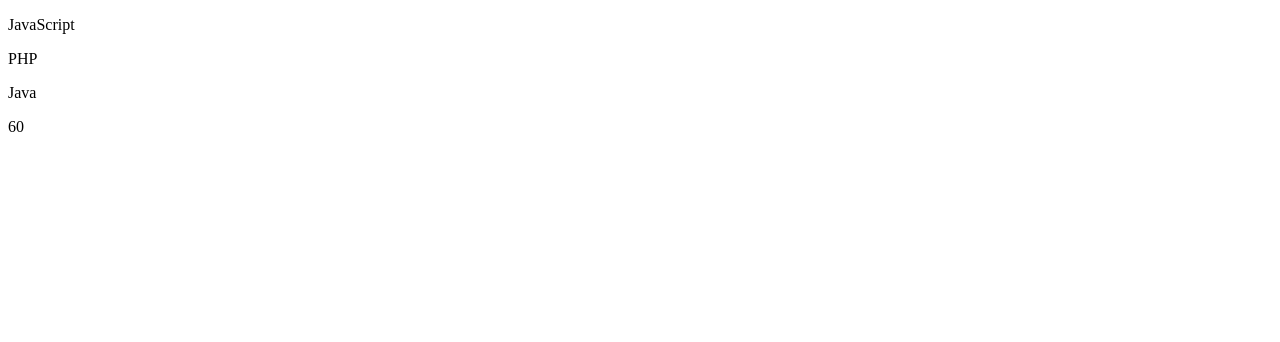
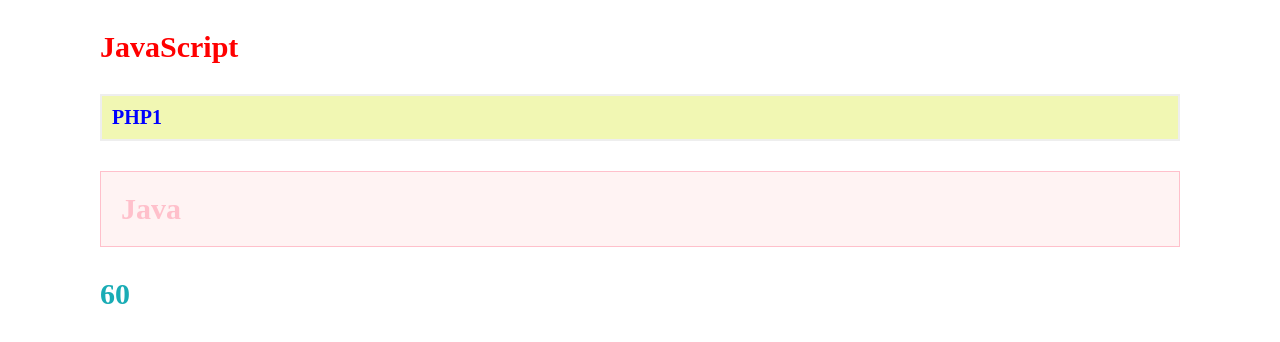
Before and after one commit to MasamiGit/javascript, a plain HTML site: page index.html in a window 1280 px wide. Drawn offline with Linux system fonts and the light colour scheme.

Commit message:
commit_08_09

```diff
--- a/index.html
+++ b/index.html
@@ -1,15 +1,16 @@
 <!DOCTYPE html>
-<html lang="en">
+<html lang="ja">
 <head>
 	<meta charset="UTF-8">
 	<!-- <meta name="viewport" content="width=device-width, initial-scale=1, maximum-scale=1, user-calable=no"> -->
 	<title>javascript</title>
+	<link rel="stylesheet" href="style.css">
 </head>
 <body>
 
-	<p class="hoge">JavaScript</p>
-	<p class="hogehoge">PHP</p>
-	<p class="hoge">Java</p>
+	<p class="hoge1">JavaScript</p>
+	<p class="hogehoge">PHP1</p>
+	<p class="hoge2">Java</p>
 	<script type="text/JavaScript" src="test.js"></script>
 	<script>
 		test1();
--- /dev/null
+++ b/style.css
@@ -0,0 +1,24 @@
+body{
+	width:1080px;
+	margin:0 auto;
+	color:#19ACB5;
+	font-size: 30px;
+	font-weight: bold;
+}
+p.hoge1 {
+	color:red;
+	font-weight: bold;
+}
+p.hogehoge {
+	color:blue;
+	font-size: 20px;
+	background:#F1F7B3;
+	padding:10px;
+	border: solid 2px #eee;
+}
+p.hoge2 {
+	color:pink;
+	border:solid 1px ;
+	background:#FFF3F3;
+	padding:20px;
+}
```
Also changed, not shown: index2.html (added, +10 -0 lines).
